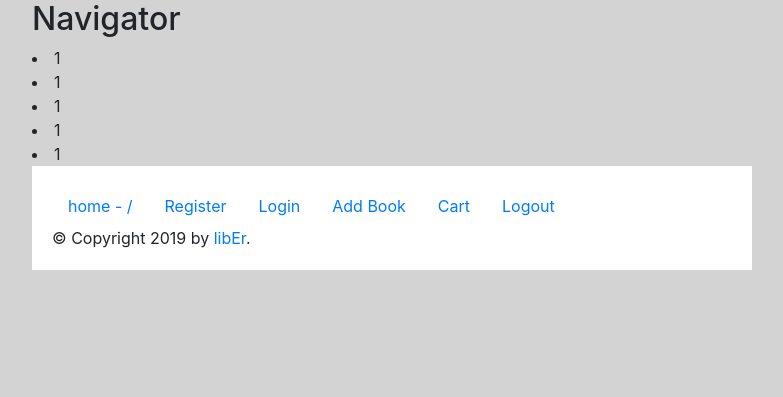
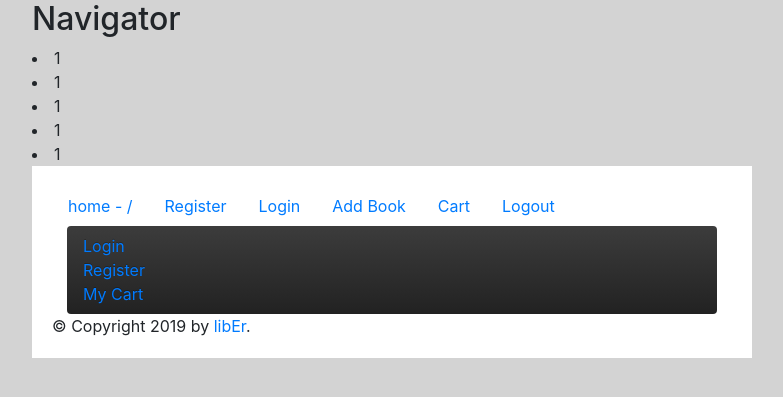
Before and after one commit to daviddongguo/BookstorePHP, a PHP site: template php_project/templates/transactionhistory.html.twig in a window 1280 px wide. Shown: the top 397 px of the page, without its empty margins (143-926 px from the left). Run offline with PHP 8.4, Linux system fonts and the light colour scheme; the template is opened without the code that fills it, so the values that code supplies are empty; some libraries are stand-ins or nearby versions.

Commit message:
Adding to Transaction History

```diff
--- a/php_project/templates/master.html.twig
+++ b/php_project/templates/master.html.twig
@@ -10,6 +10,9 @@
 
         <link rel="stylesheet" href="/styles.css" />
         <link rel="stylesheet" href="/bootstrap-theme.css" />
+
+        {% block extrastyles %}{% endblock %}
+
         <title>{% block title %}{% endblock %} - libEr</title>
     {% block addhead %}{% endblock %}
 </head>
--- a/php_project/templates/transactionhistory.html.twig
+++ b/php_project/templates/transactionhistory.html.twig
@@ -1 +1,42 @@
 {% extends "master.html.twig" %}
+
+
+
+{% block title %}
+    Transaction History
+{% endblock %}
+
+
+
+
+{% block content %}
+
+
+<div class="container-fluid">
+
+    <nav class="navbar navbar-inverse" data-spy="affix" data-offset-top="0">
+        <ul class="nav navbar-nav">
+
+            {% if global_userId %}
+                <li><a href="/logout">Logout</a></li>
+                <li><a href="/cart">Cart</a></li>
+                <li><a href="/transactionhistory">Transaction History</a></li>
+                <li><a href="/sellhistory">Sale History</a></li>
+                <li><a href="/sell">Sell a Book</a></li>
+
+            {% else %}
+
+
+                <li><a href="/login">Login</a></li>
+                <li><a href="/register">Register</a></li>
+                <li><a href="/cart">My Cart</a></li>
+
+            {% endif %}
+
+        </ul>
+    </nav>
+
+
+
+
+{% endblock content %}
```
Also changed, not shown: php_project/index.php (+9 -7 lines).
